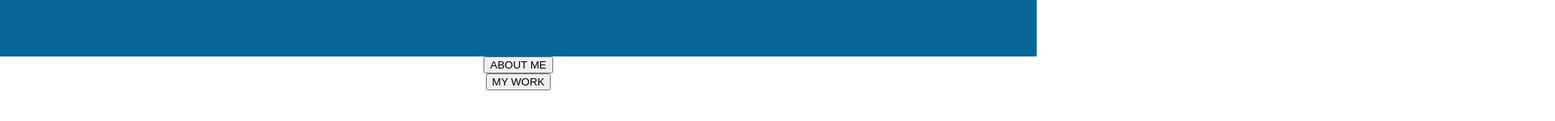
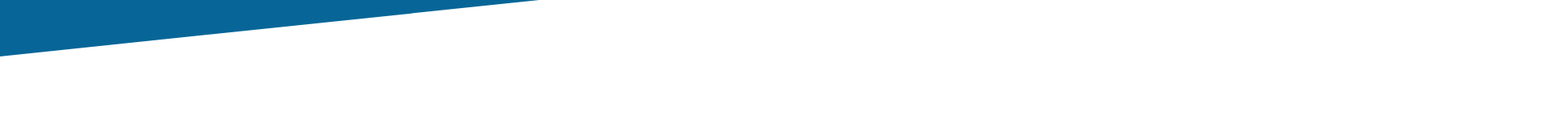
Before and after one commit to Craigz0rs/craigdarcy-ca, a Vue app in the folder vue_app/: page / in a window 1280 px wide. Shown: the part 520-670 px from the top of the page at 81% size, 1920 px wide, since content can reach past the window. Built offline with nearby package versions, Linux system fonts and the light colour scheme.

Commit message:
style: 💄 (ContentTopper) began styling ContentTopper

```diff
--- a/vue_app/src/components/ContentTopper.vue
+++ b/vue_app/src/components/ContentTopper.vue
@@ -1,5 +1,5 @@
 <template>
-    <div class="content-topper">
+    <div class="content__topper">
         <div class="contact-tab" id="nav-tabs">
         <ul>
             <li><button class="navbutton nav-active" @click="showProjects($event)" id="about-toggle">ABOUT ME</button></li>
@@ -17,8 +17,19 @@
 export default {
     name: 'ContentTopper'
 };
+
 </script>
 
 <style lang="scss" scoped>
 
+.content__topper {
+    height: 500px;
+	width: 200vw;
+	transform: rotate(-6deg);
+	transform-origin: top left;
+	position: absolute;
+	z-index: 5;
+	background-color: white;
+}
+
 </style>
```
